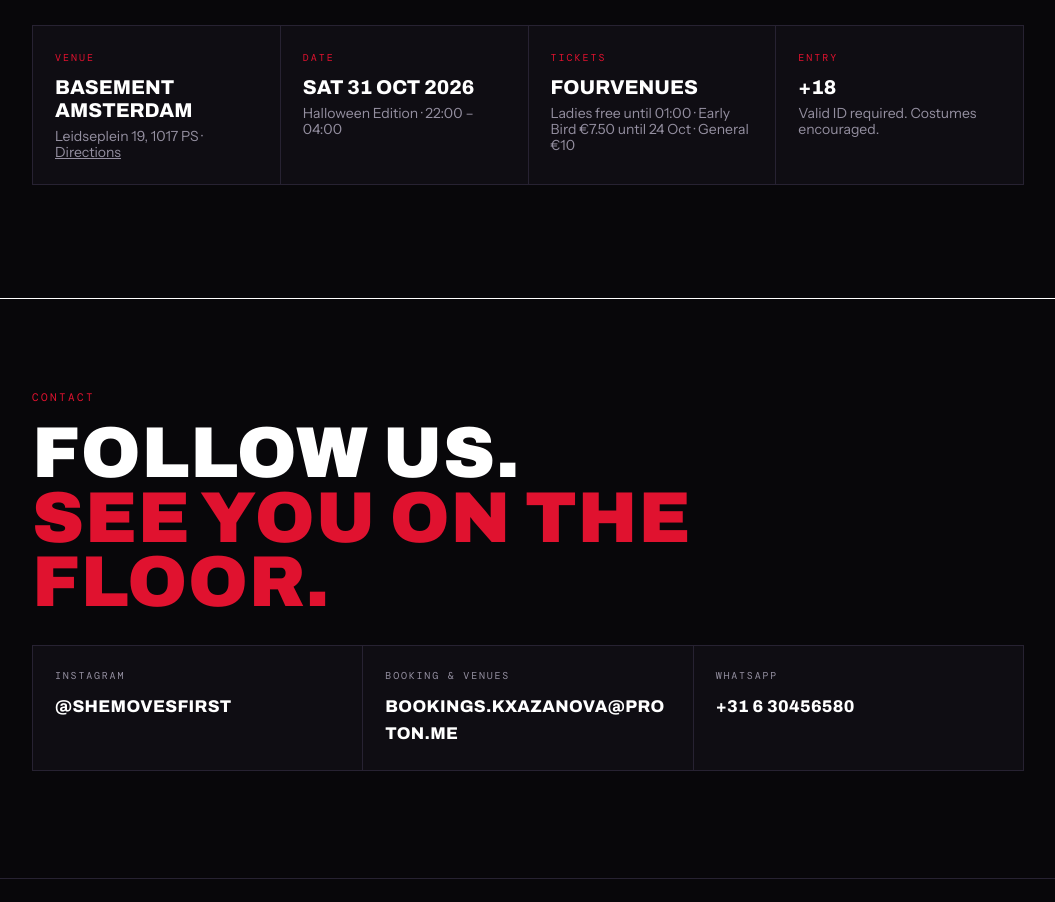
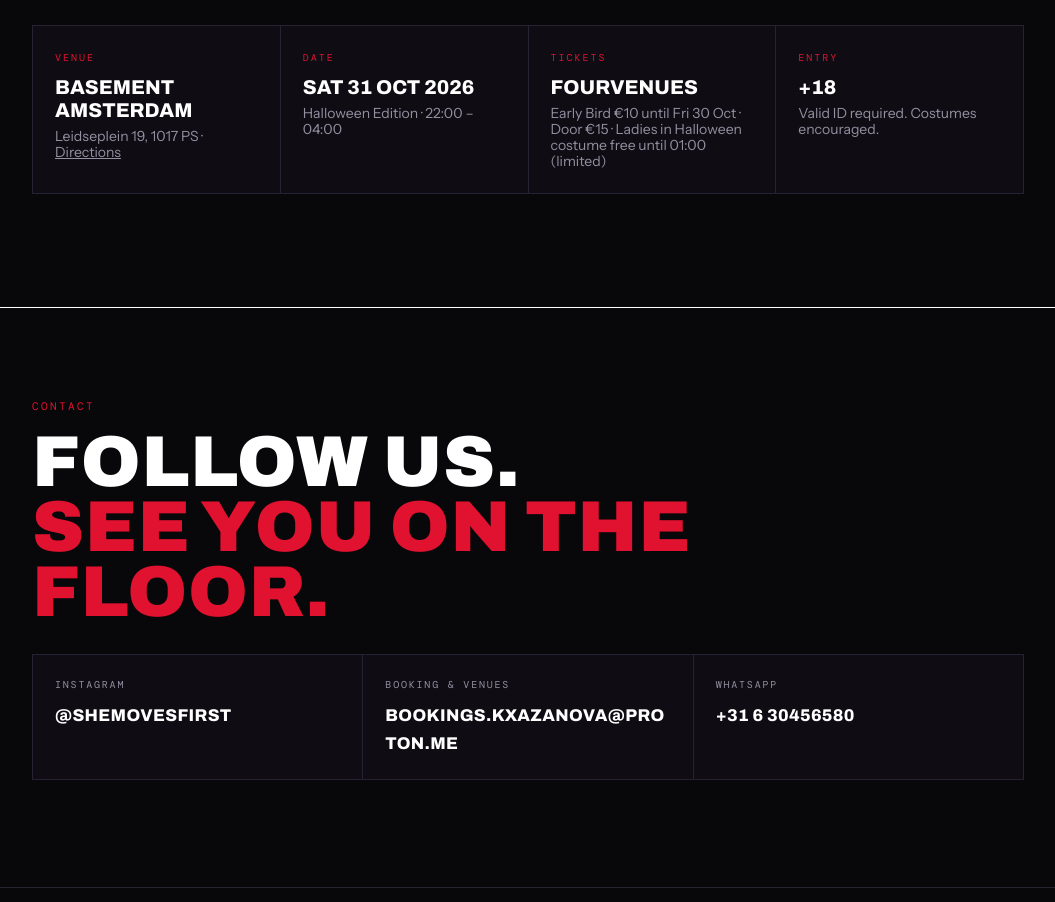
Before and after one commit to novatv/she-moves-first, a plain HTML site: page index.html in a window 1280 px wide. Shown: the part 4037-4939 px from the top of the page, without its empty margins (112-1167 px from the left). Drawn offline with nearby package versions, Linux system fonts and the light colour scheme.

Commit message:
Precios Halloween: Early Bird 10 € hasta vie 30, puerta 15 €
Co-Authored-By: Claude Opus 5.5 <noreply@anthropic.com>

```diff
--- a/index.html
+++ b/index.html
@@ -203,7 +203,7 @@ arm();})();</script>
     <dl class="info">
       <div><dt>Venue</dt><dd>Basement Amsterdam<small>Leidseplein 19, 1017 PS · <a href="https://maps.google.com/?q=Basement+Leidseplein+19+Amsterdam" target="_blank" rel="noopener">Directions</a></small></dd></div>
       <div><dt>Date</dt><dd>Sat 31 Oct 2026<small>Halloween Edition · 22:00 – 04:00</small></dd></div>
-      <div><dt>Tickets</dt><dd>Fourvenues<small>Ladies free until 01:00 · Early Bird €7.50 until 24 Oct · General €10</small></dd></div>
+      <div><dt>Tickets</dt><dd>Fourvenues<small>Early Bird €10 until Fri 30 Oct · Door €15 · Ladies in Halloween costume free until 01:00 (limited)</small></dd></div>
       <div><dt>Entry</dt><dd>+18<small>Valid ID required. Costumes encouraged.</small></dd></div>
     </dl>
   </div>
```
Also changed, not shown: nl.html (+1 -1 lines).
